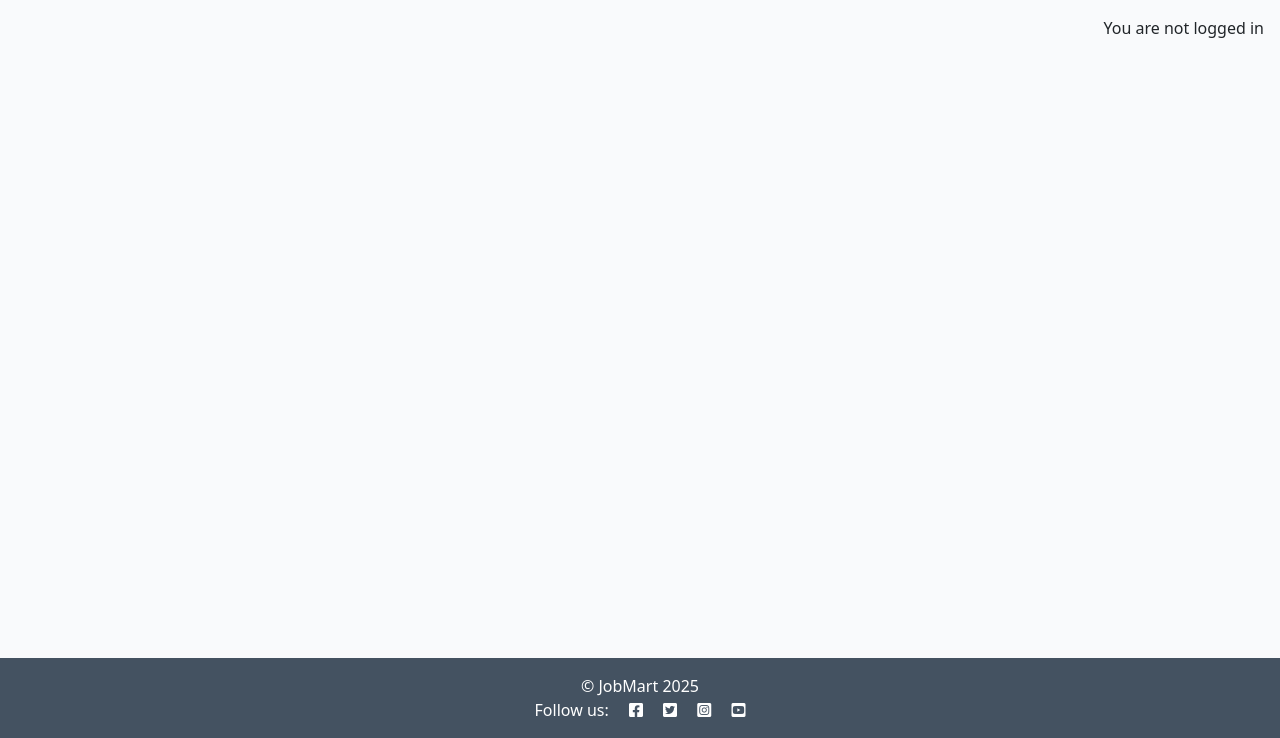
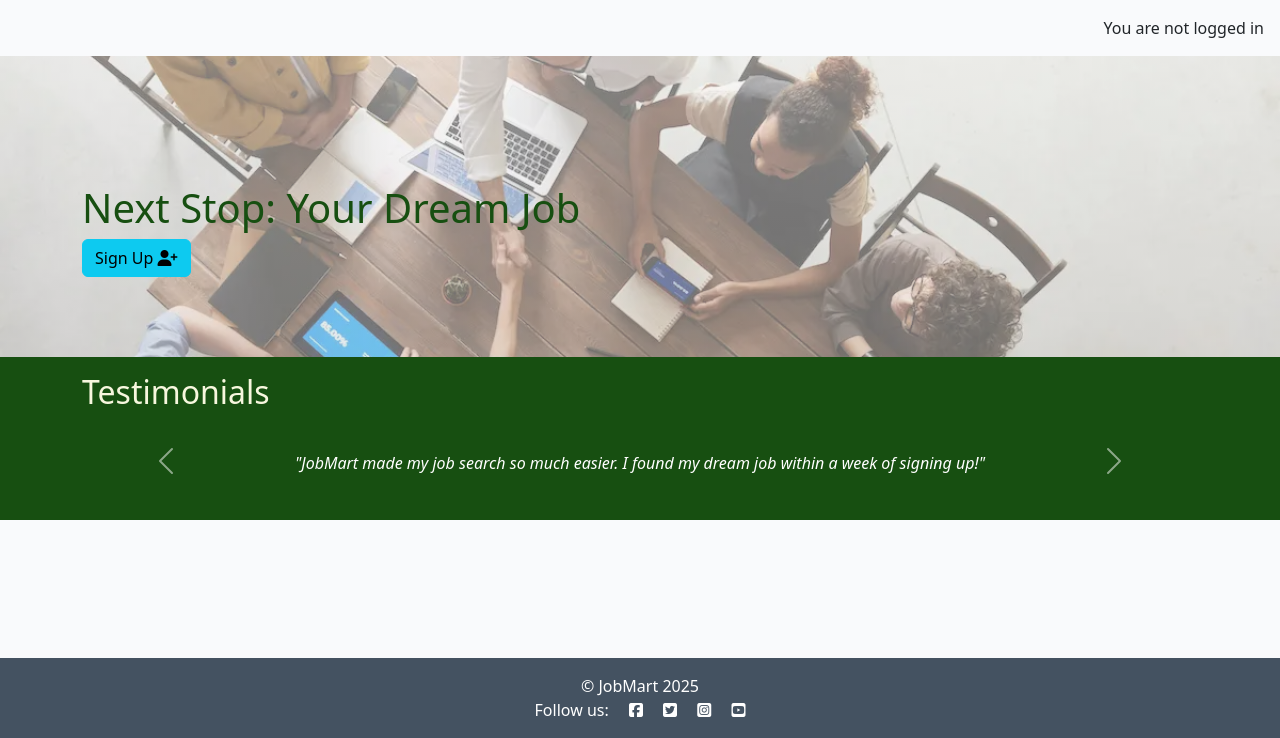
Before and after one commit to tgrey2024/job-board, a Django app: page / in a window 1280 px wide. Shown: the part 62-800 px from the top of the page. Run offline with Django 4.2, Linux system fonts and the light colour scheme; some libraries are stand-ins or nearby versions.

Commit message:
add hero and testimonials section and update styles

```diff
--- a/jobboard/templates/jobboard/index.html
+++ b/jobboard/templates/jobboard/index.html
@@ -3,6 +3,20 @@
 {% block content %}
 
 <!-- index.html content starts here -->
+<!-- Hero section -->
+<section id="index-hero" class="hero bg-light text-center">
+    <div class="container ms-auto">
+        <div class="text-start">
+            <h1>Next Stop: Your Dream Job</h1>
+            <p class="lead"></p>
+            {% if not user.is_authenticated %}
+            <a href="{% url 'account_signup' %}" class="btn btn-info" aria-label="Go to the Signup page">Sign Up <i class="fa-solid fa-user-plus"></i></a>
+            {% elif user.is_authenticated %}
+            <a href="{% url 'my_scrapbook_list' %}" class="btn btn-info scrapbook-link" aria-label="Go to My Scrapbooks page">My Scrapbooks <i class="fa-solid fa-book-open"></i></a>
+            {% endif %}
+        </div>
+    </div>
+</section>
 <div class="container-fluid">
     <div class="row">
 
@@ -57,7 +71,41 @@
     </nav>
     {% endif %}
 </div>
+<!-- Testimonials -->
+<section id="testimonials" class="testimonials py-3">
+    <div class="container">
+        <h2>Testimonials</h2>
+        <div id="carouselExample" class="carousel slide" data-bs-ride="carousel">
+            <div class="carousel-inner">
+                <div class="carousel-item active text-center">
+                    <!-- <img src="{% static 'images/carousel1.png' %}" class="testimonial-img d-block mx-auto" alt="A grandad sharing his scrapbook with his two grand-daughters" data-bs-interval="12000"> -->
+                    <blockquote class="blockquote">
+                        <p class="testimonial-quote">"JobMart made my job search so much easier. I found my dream job within a week of signing up!"</p>
+                </div>
+                <div class="carousel-item text-center">
+                    <!-- <img src="{% static 'images/carousel2.png' %}" class="testimonial-img d-block mx-auto" alt="A patient laughing while sharing her scrapbook with a nurse" data-bs-interval="12000"> -->
+                    <blockquote class="blockquote">
+                        <p class="testimonial-quote">"Thanks to JobMart, I connected with top employers and landed a job that perfectly matches my skills."</p>
+                    </blockquote>
+                </div>
+                <div class="carousel-item text-center">
+                    <!-- <img src="{% static 'images/carousel3.png' %}" class="testimonial-img d-block mx-auto" alt="A family member browsing through a scrapbook while holding hands with their loved one" data-bs-interval="12000"> -->
+                    <blockquote class="blockquote">
+                            <p class="testimonial-quote">"JobMart is the best job search platform I've ever used. I highly recommend it to anyone looking for a job."</p>
+                    </blockquote>
+                </div>
+            </div>
+            <button class="carousel-control-prev px-1" type="button" data-bs-target="#carouselExample" data-bs-slide="prev">
+                <span class="carousel-control-prev-icon" aria-hidden="true"></span>
+                <span class="visually-hidden">Previous</span>
+            </button>
+            <button class="carousel-control-next px-1" type="button" data-bs-target="#carouselExample" data-bs-slide="next">
+                <span class="carousel-control-next-icon" aria-hidden="true"></span>
+                <span class="visually-hidden">Next</span>
+            </button>
+        </div>
+    </div>
+</section>
 
 <!-- index.html content ends here -->
 {% endblock %}
-{% block copyright %}Copyright 2023 Matt Rudge{% endblock %}
--- a/static/css/style.css
+++ b/static/css/style.css
@@ -30,6 +30,63 @@ body {
 
 .main-bg {
     background-color: #F9FAFC;
+}
+
+/* Hero section */
+.hero {
+    background-size: cover;
+    background-position: left;
+    background-attachment: fixed;
+    background-repeat: no-repeat;
+    color: #56351e;
+    font-size: 1.8rem;
+    text-align: center;
+    padding: 8rem 0;
+}
+
+#index-hero {
+    background-image: linear-gradient(rgba(255, 255, 255, 0.5), rgba(188, 183, 183, 0.5)), url('/static/images/hero.webp');
+}
+
+
+.hero h1 {
+    color: #174f11;
+}
+
+.hero p {
+    margin-top: -1rem;
+}
+
+/* Testimonials */
+.testimonials {
+    background-color: #174f11;
+    padding: 2rem 0;
+    margin-top: -4rem;
+}
+
+.testimonials h2 {
+    color:#f7f7de;
+}
+
+.testimonial {
+    background-color: #174f11;
+    padding: 2rem 0;
+    margin-top: -4rem;
+}
+
+.testimonial-img {
+    border-radius: 50%;
+    width: 150px;
+    height: 150px;
+}
+
+.testimonial-quote {
+    text-align: center;
+    font-style: italic;
+    font-size: 1rem;
+    color: #ffffff;
+    margin: 1.2rem;
+    padding: 0.8rem;
 }
 
 .card {
--- a/templates/base.html
+++ b/templates/base.html
@@ -116,7 +116,9 @@
             <i class="fab fa-youtube-square ms-3"></i>
         </p>
     </footer>
-
+    <!-- Font Awesome CSS -->
+    <script src="https://kit.fontawesome.com/28648f3889.js" crossorigin="anonymous"></script>
+    <!-- Bootstrap JS link -->
     <script src="https://cdn.jsdelivr.net/npm/bootstrap@5.3.3/dist/js/bootstrap.bundle.min.js" integrity="sha384-YvpcrYf0tY3lHB60NNkmXc5s9fDVZLESaAA55NDzOxhy9GkcIdslK1eN7N6jIeHz" crossorigin="anonymous"></script>
   </body>
 
```
Also changed, not shown: static/images/hero.webp (added), 2 other files.
